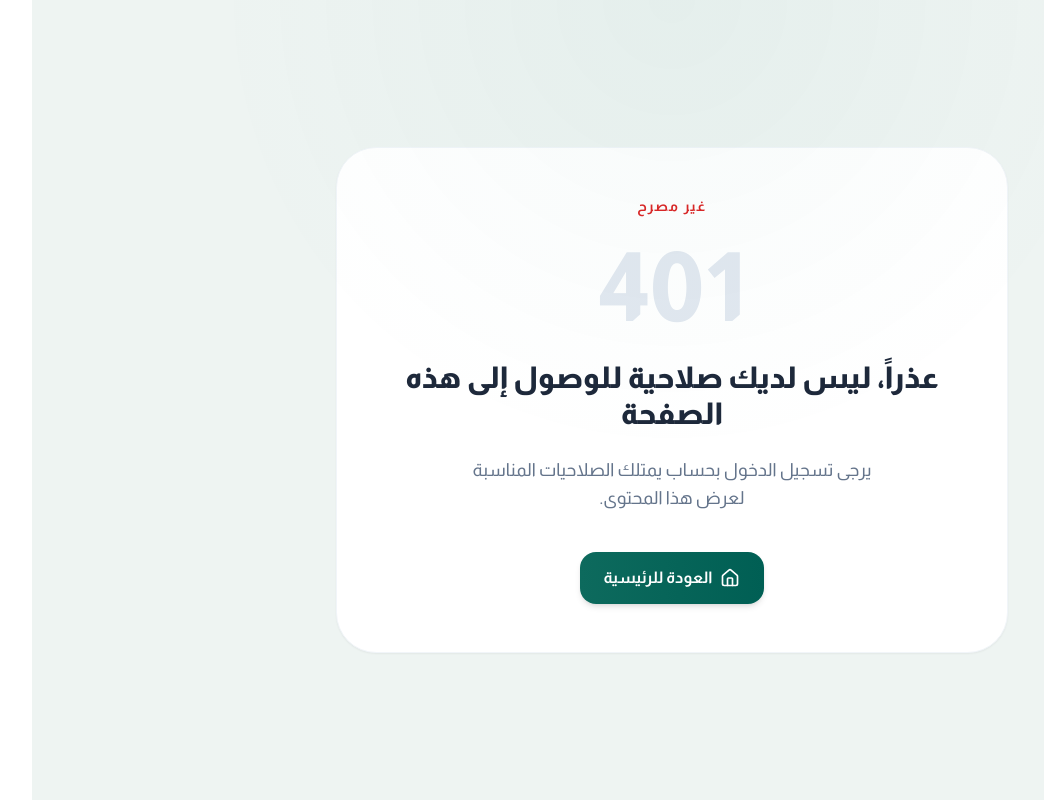
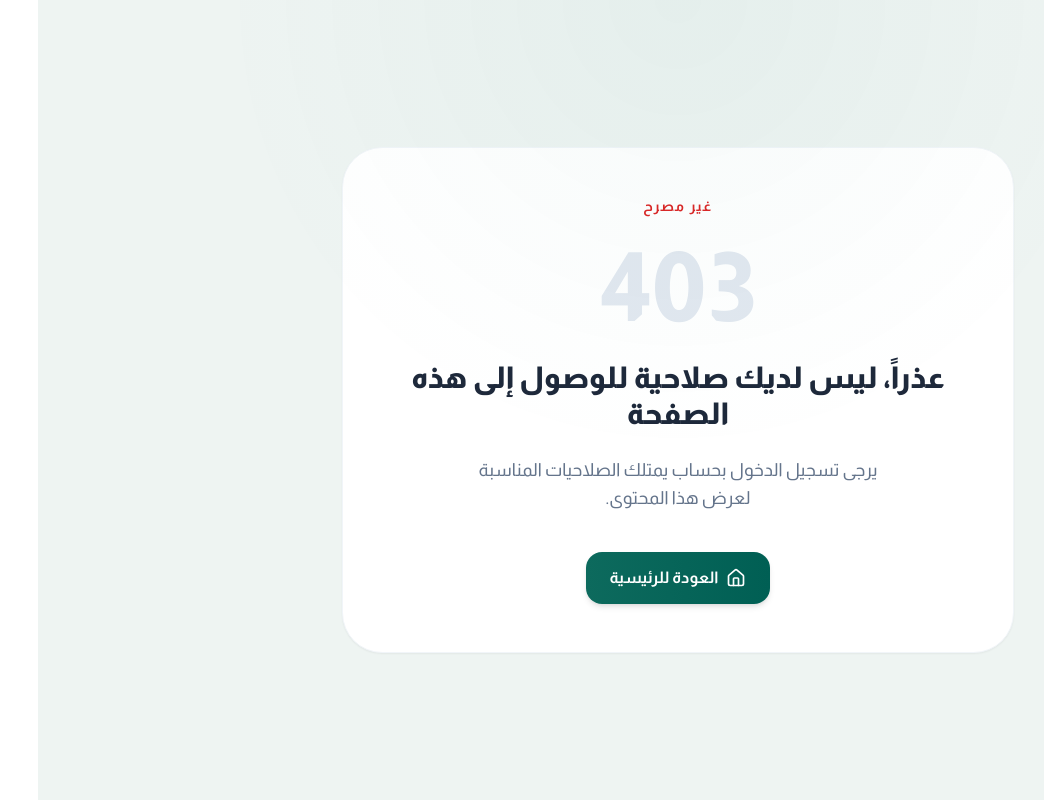
Before and after one commit to ahmed1-mohamed/ezz, a React (Vite) app: page /unauthorized in a window 1280 px wide. Shown: the whole page, without its empty margins (102-1146 px from the left). Built offline with nearby package versions, Linux system fonts and the light colour scheme; what tailwindcss-rtl would draw is missing.

Commit message:
admin dashboard refactor

```diff
--- a/src/pages/public/Unauthorized.jsx
+++ b/src/pages/public/Unauthorized.jsx
@@ -15,7 +15,7 @@ export default function Unauthorized() {
             <div className="w-full max-w-2xl rounded-[2.5rem] border border-slate-100 bg-white p-12 text-center shadow-sm">
                 <div className="space-y-6">
                     <p className="text-sm font-bold tracking-widest text-red-600 uppercase">{t('errors.unauthorizedTitle', 'غير مصرح')}</p>
-                    <h1 className="text-7xl sm:text-8xl font-black text-slate-200">401</h1>
+                    <h1 className="text-7xl sm:text-8xl font-black text-slate-200">403</h1>
                     <h2 className="text-2xl sm:text-3xl font-extrabold text-slate-800">
                         {t('errors.unauthorizedMsg', 'عذراً، ليس لديك صلاحية للوصول إلى هذه الصفحة')}
                     </h2>
```
